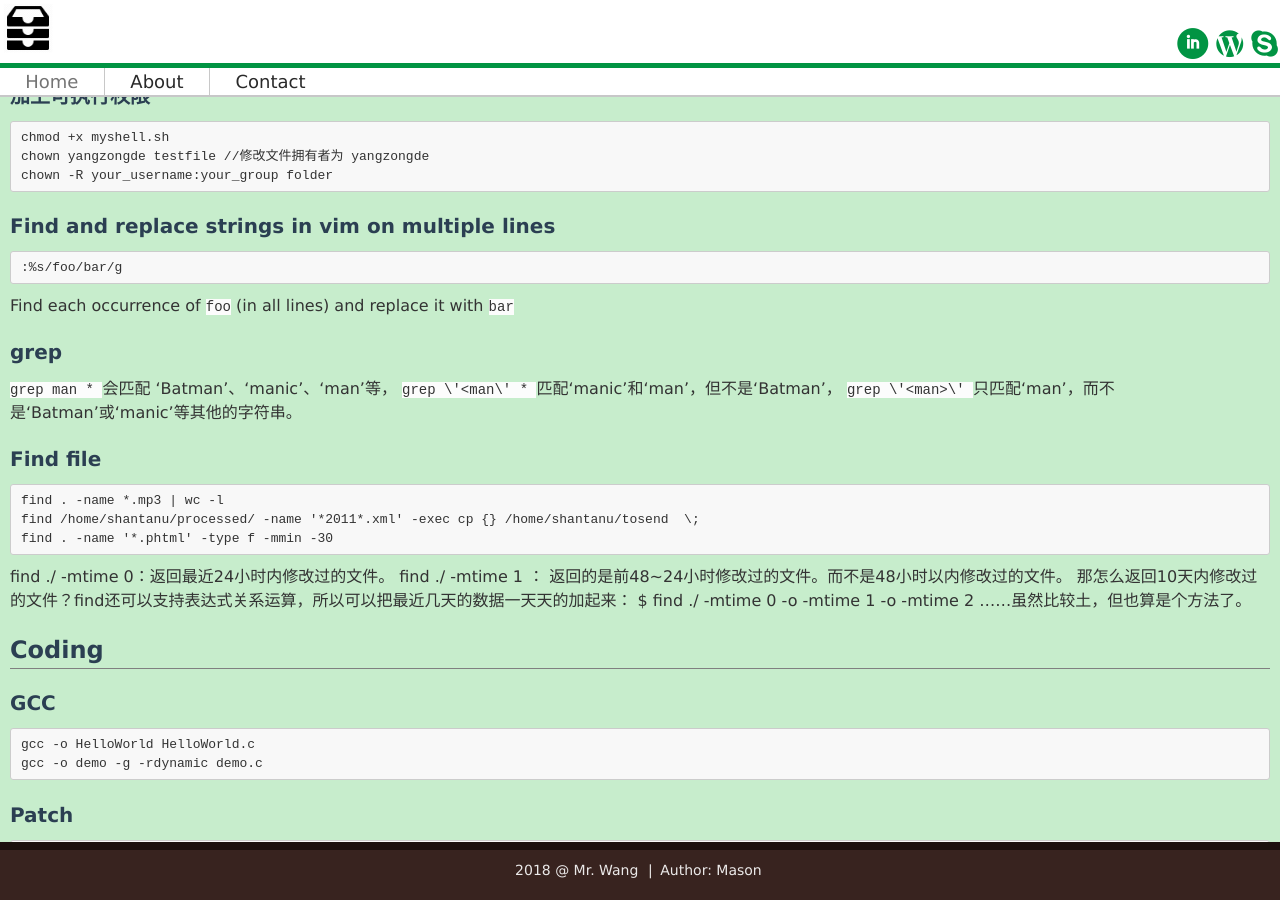
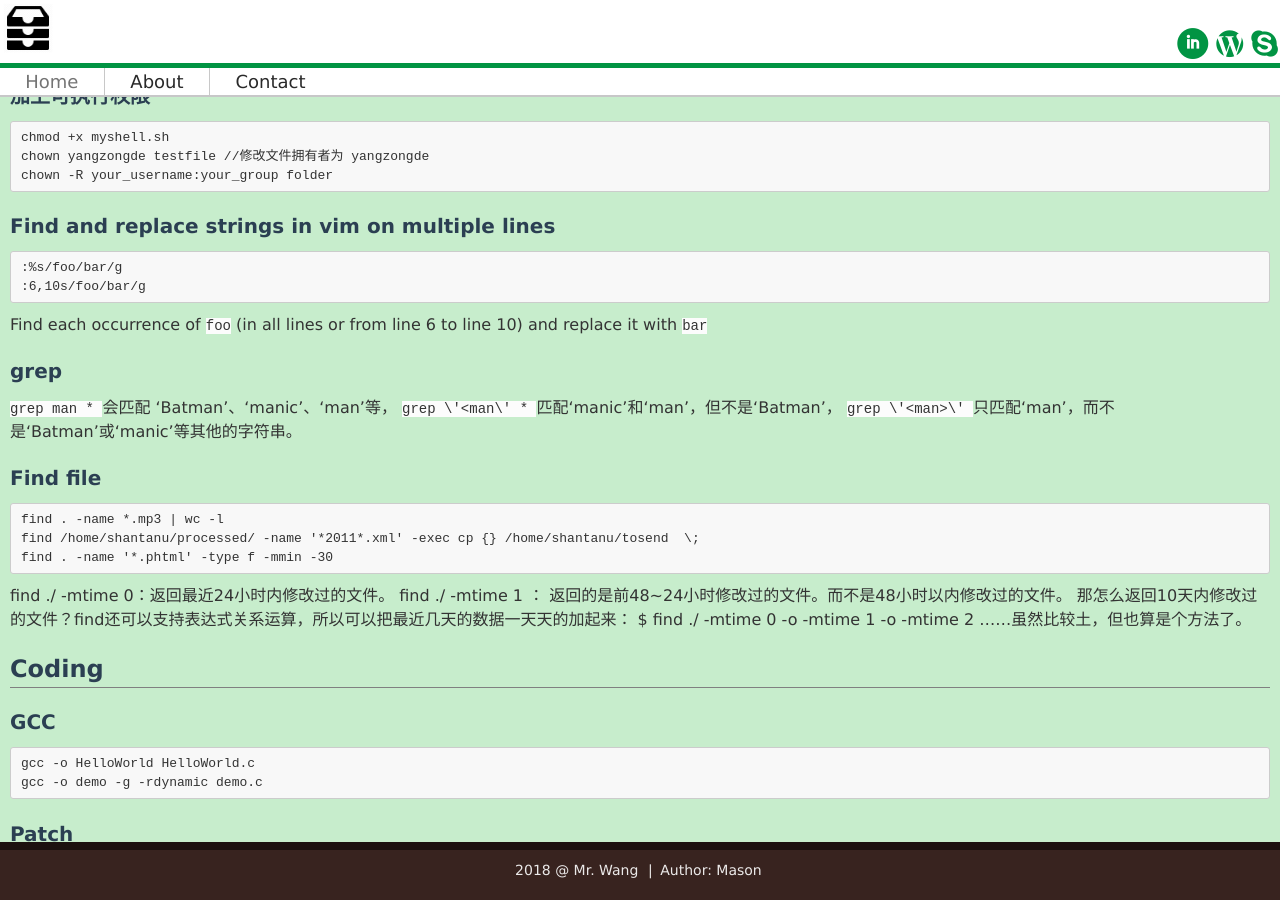
Before and after one commit to mason-mx/jekyll_demo, a Jekyll site: the page built from _posts/1000-01-01-debugging.md, in a window 1280 px wide and 900 px high, scrolled down 471 px. Built offline with Jekyll 4.4.1, drawn with Linux system fonts in a browser that asks for light colours.

Commit message:
updating post

````diff
--- a/_posts/1000-01-01-debugging.md
+++ b/_posts/1000-01-01-debugging.md
@@ -33,9 +33,10 @@ chown -R your_username:your_group folder
 
 ```
 :%s/foo/bar/g
+:6,10s/foo/bar/g
 ```
 
-Find each occurrence of `foo` (in all lines) and replace it with `bar`
+Find each occurrence of `foo` (in all lines or from line 6 to line 10) and replace it with `bar`
 
 ### grep
 
````
